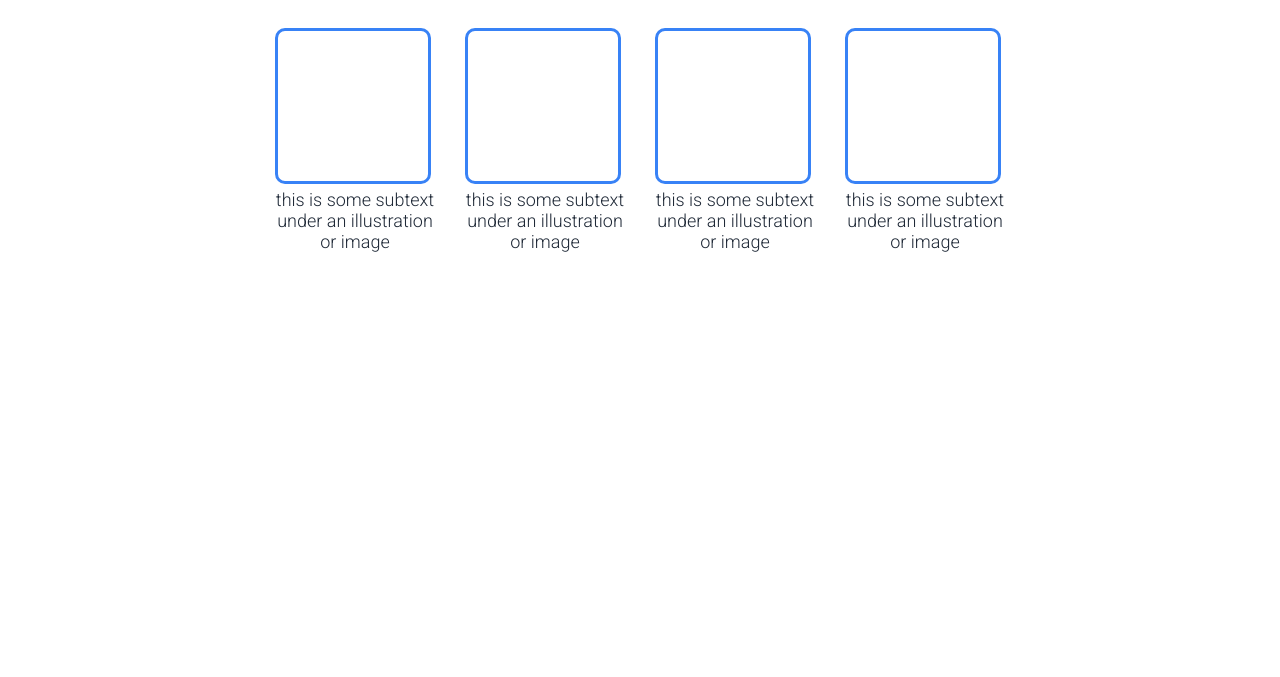
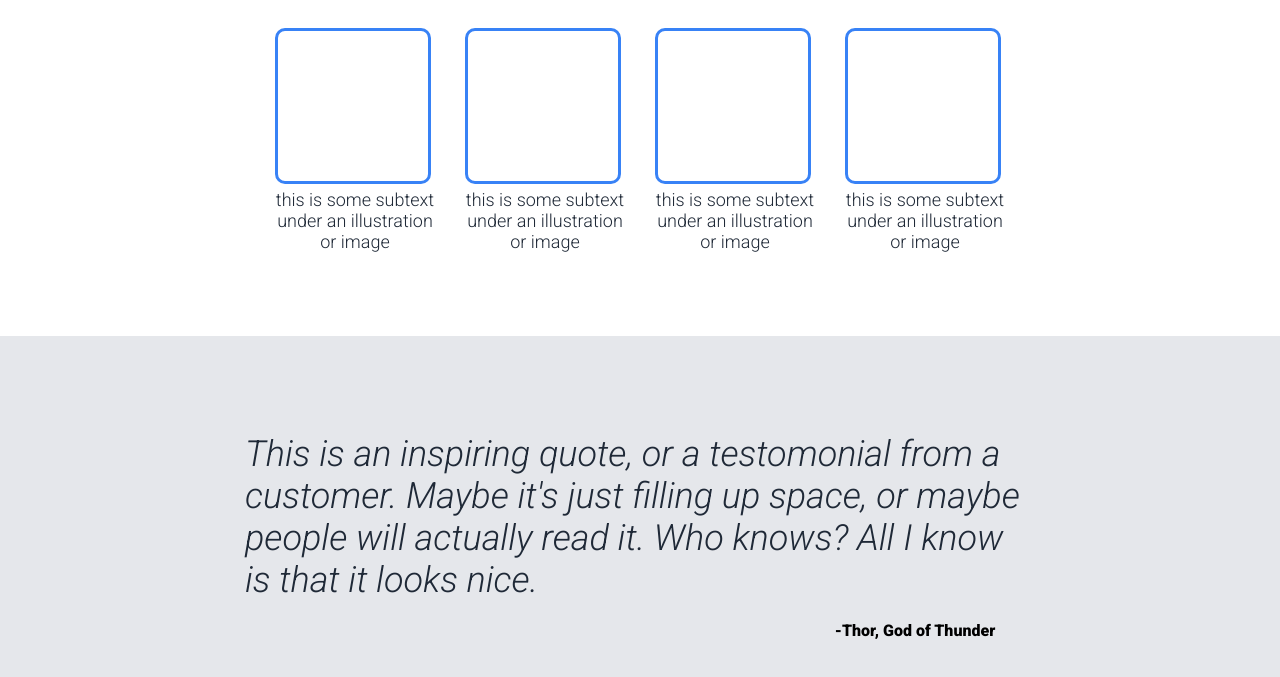
Before and after one commit to cn17834/landing-page, a plain HTML site: page index.html in a window 1280 px wide. Shown: the part 539-1216 px from the top of the page. Before the commit the page ends 875 px from the top, so only its background shows below. Drawn offline with Linux system fonts and the light colour scheme.

Commit message:
Add third section with styling

```diff
--- a/index.html
+++ b/index.html
@@ -62,8 +62,14 @@
         </div>
     </div>
 
-    <div class="quote">
+    <div class="quote-box">
 
+        <div class="quote">This is an inspiring quote, or a testomonial from a customer.
+        Maybe it's just filling up space, or maybe people will actually read it. Who knows? All I know
+        is that it looks nice.
+        </div>
+
+        <div class="author">-Thor, God of Thunder</div>
     </div>
 
     <div class="call-action">
--- a/style.css
+++ b/style.css
@@ -111,6 +111,30 @@ body {
     text-align: center;
 }
 
+.quote-box {
+     background-color: #e5e7eb;
+     height: 400px;
+     display: flex;
+     flex-direction: column;
+     justify-content: center;
+     align-items: center;
+}
+
+.quote {
+    font-size: 36px;
+    color: #1f2937;
+    font-style: italic;
+    font-weight: 300;
+    flex-wrap: wrap;
+    width: 790px;
+    margin-bottom: 20px;
+}
+
+.author {
+    margin-left: 550px;
+    font-weight: 900;
+}
+
 ul {
     list-style-type: none;
     padding: 0;
```
